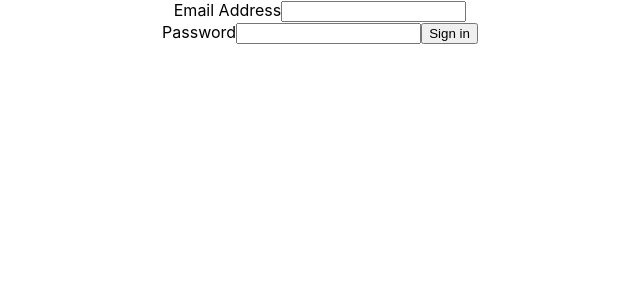
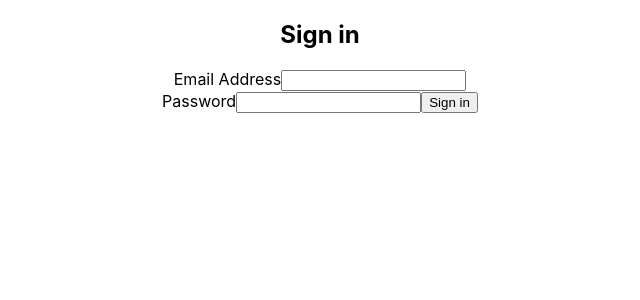
Before and after one commit to Bengazy244/azubi-ecommerce-app, a React (Create React App) app: page / in a window 1280 px wide. Shown: the top 300 px of the page, without its empty margins (320-960 px from the left). Built offline with nearby package versions, Linux system fonts and the light colour scheme.

Commit message:
Added h2 element

```diff
--- a/package.json
+++ b/package.json
@@ -8,7 +8,7 @@
     "@testing-library/user-event": "^13.5.0",
     "react": "^18.2.0",
     "react-dom": "^18.2.0",
-    "react-scripts": "5.0.1",
+    "react-scripts": "^2.1.3",
     "web-vitals": "^2.1.4"
   },
   "scripts": {
--- a/src/component/SignIn.js
+++ b/src/component/SignIn.js
@@ -4,8 +4,9 @@ function SignIn() {
   return (
     <div>
       <form>
-      <div className='form-group'>
-        <label>Email Address</label>
+        <div className='form-group'>
+          <h2>Sign in</h2>
+        <label htmlFor='email'>Email Address</label>
         <input
         type='email'
         className='form-control'
```
Also changed, not shown: 1 other file (tests, documents, lock files or other folders).
